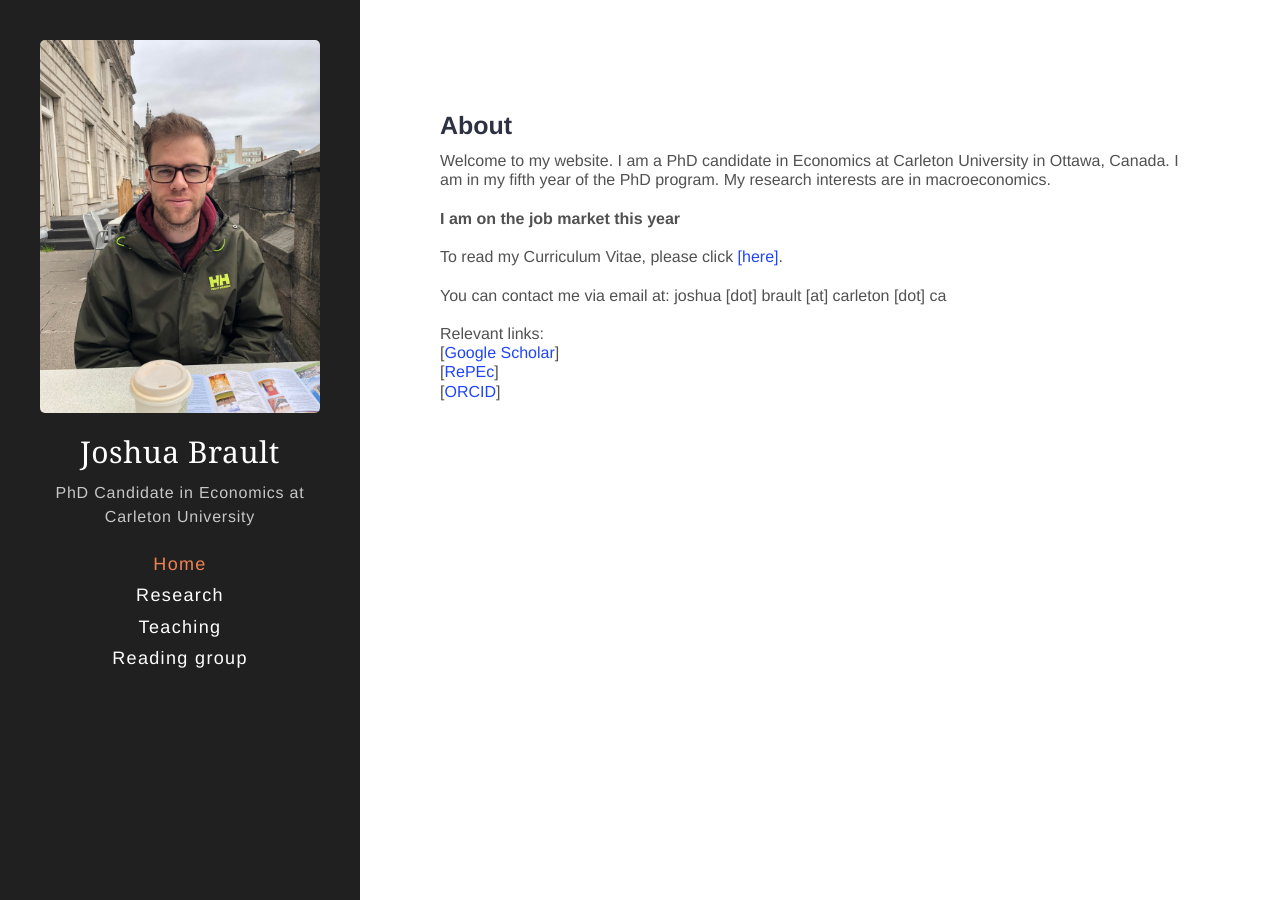
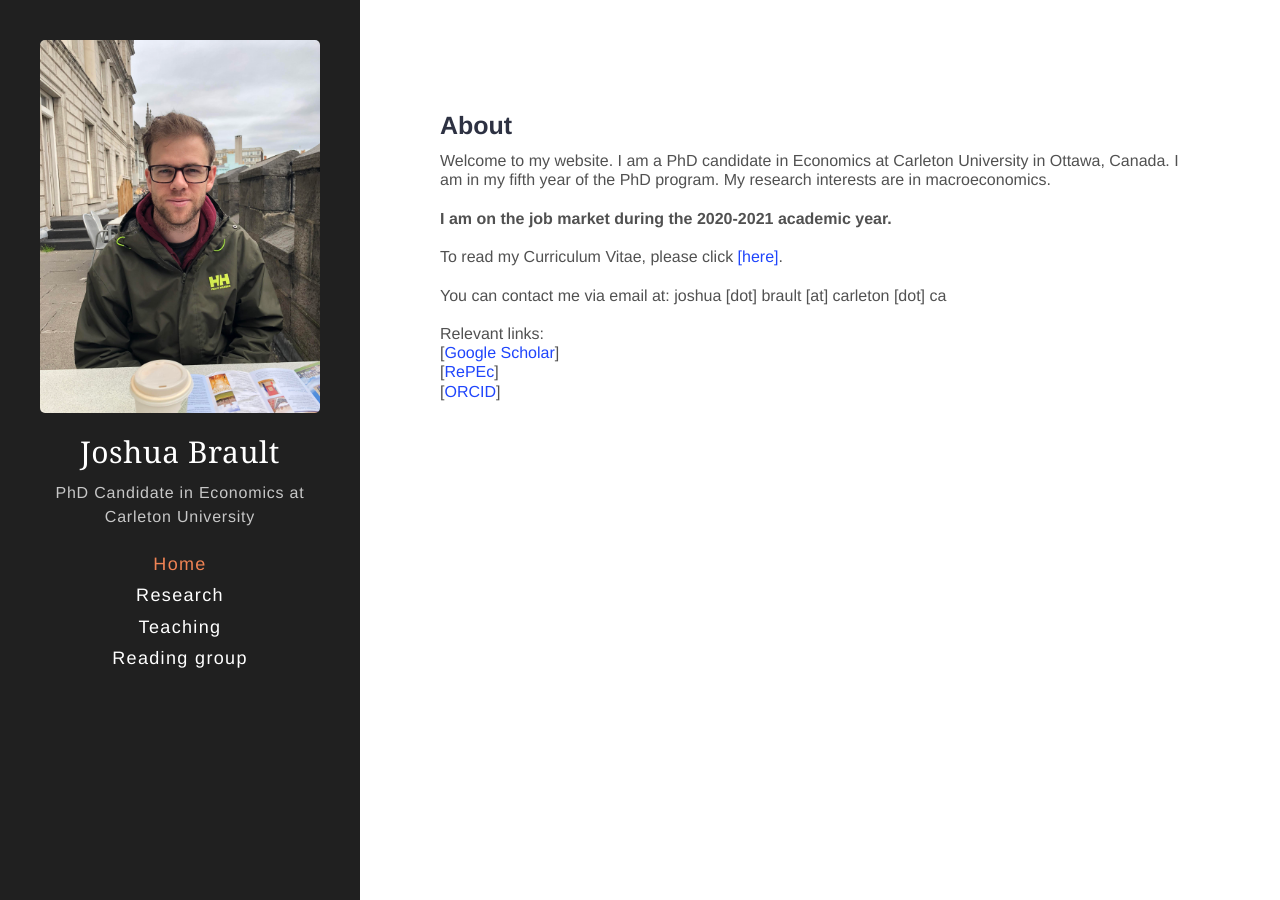
Before and after one commit to braultjosh/braultjosh.github.io, a Jekyll site: the page built from index.md, in a window 1280 px wide. Built offline with Jekyll 4.4.1, drawn with Linux system fonts in a browser that asks for light colours; the list of posts is cut into pages by our own code.

Commit message:
change main page

```diff
--- a/index.md
+++ b/index.md
@@ -10,7 +10,7 @@ sidebar_sort_order: 1
 Welcome to my website. I am a PhD candidate in Economics at Carleton University in Ottawa, Canada. I am in my fifth year of the PhD program. My research interests are in macroeconomics.
 <br>
 <br>
-<b> I am on the job market this year </b>
+<b> I am on the job market during the 2020-2021 academic year. </b>
 <br>
 <br>
 To read my Curriculum Vitae, please click <a href="https://braultjosh.github.io/pdfs/brault_cv_jobmarket.pdf" style="color:#1F45FC" target="blank">[here]</a>.
```
